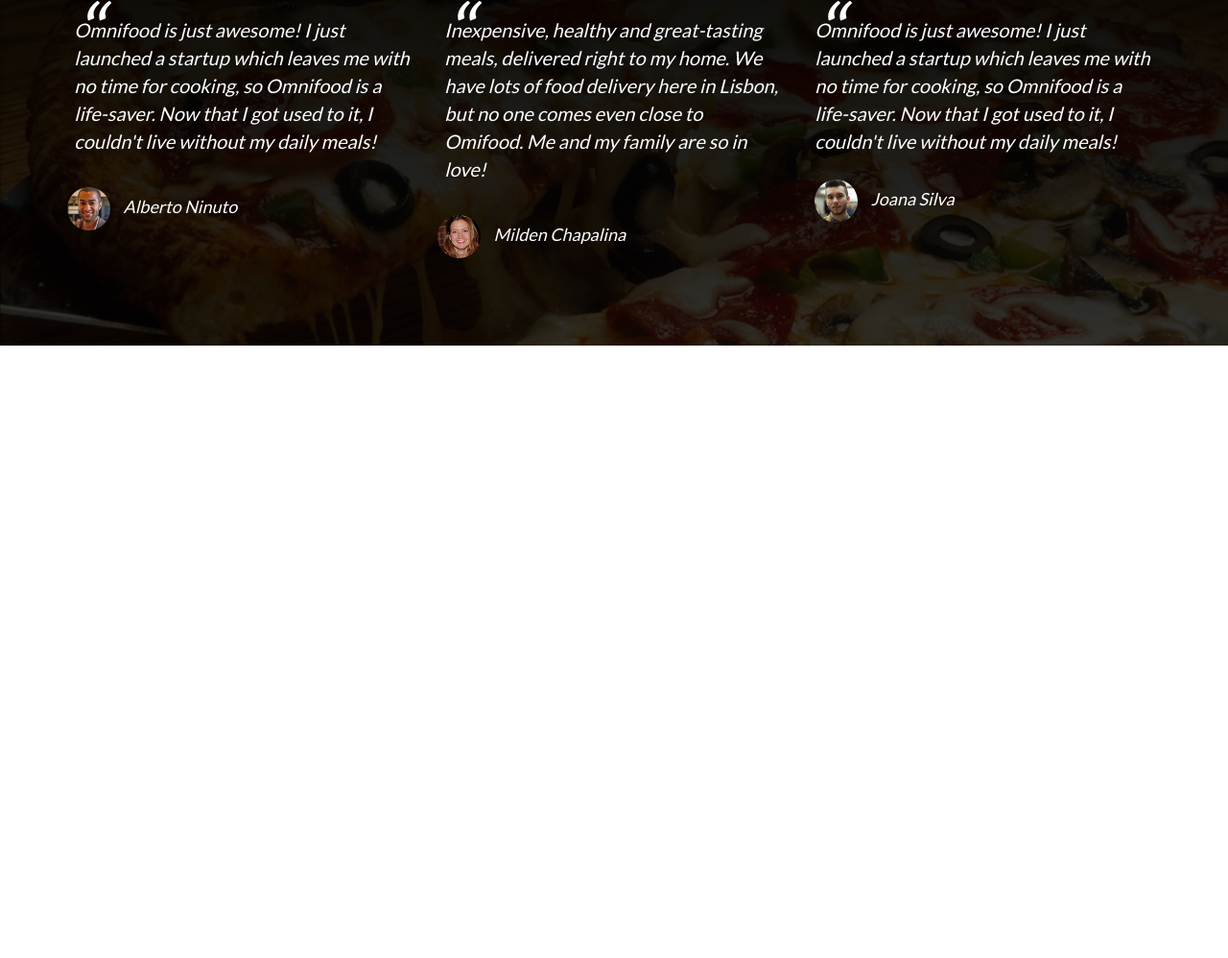
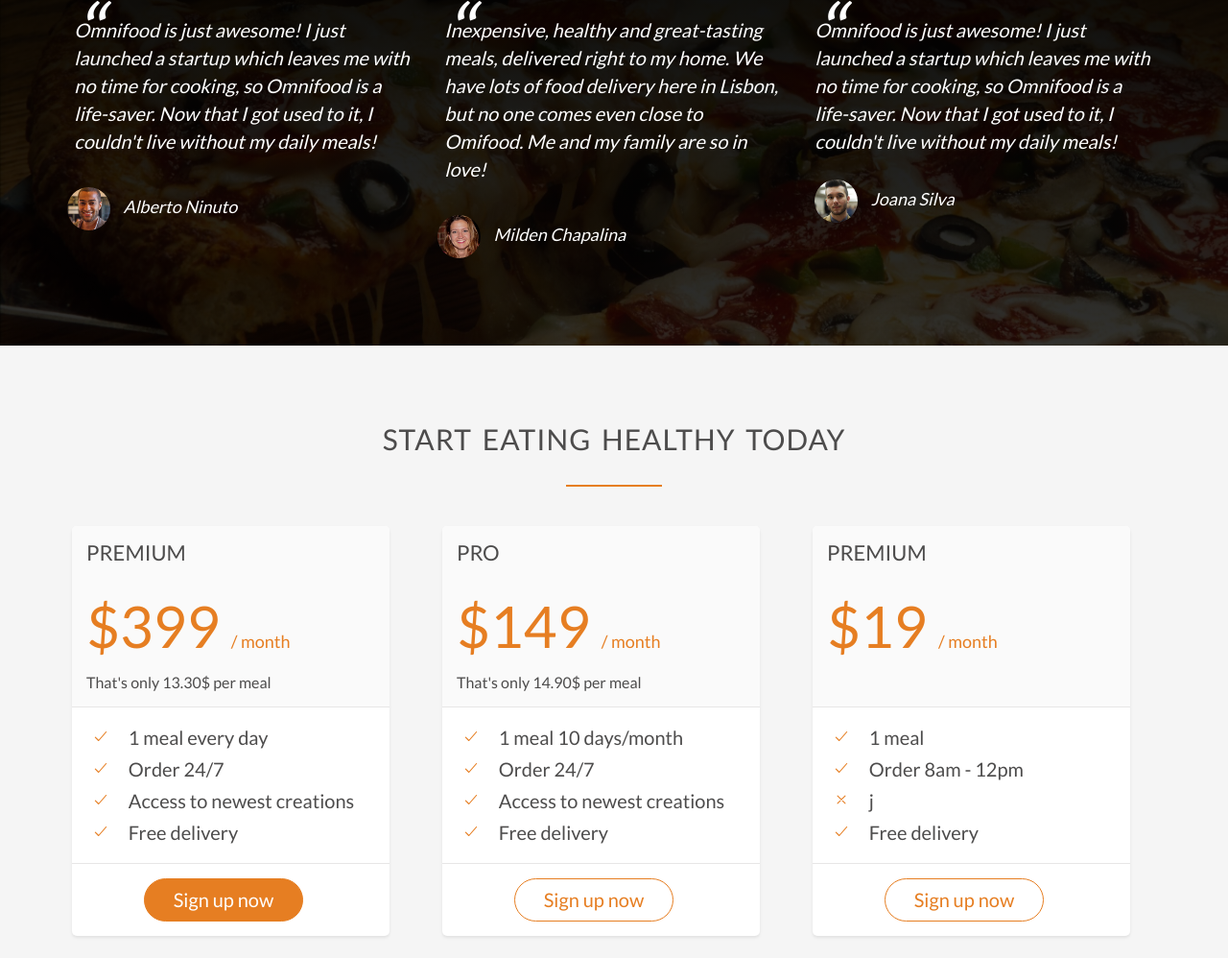
Before and after one commit to OlatunjiYso/foodie, a website: page public/index.html in a window 1280 px wide. Shown: the part 3531-4529 px from the top of the page at 96% size. Before the commit the page ends 3891 px from the top, so only its background shows below. Drawn offline with nearby package versions, Linux system fonts and the light colour scheme.

Commit message:
implement payment plans section

```diff
--- a/public/css/style.css
+++ b/public/css/style.css
@@ -131,7 +131,7 @@
 
 
 
-/* ---------Header--------------- */
+/* ---------SECTION Header--------------- */
 header {
   background-image: linear-gradient(rgba(0, 0, 0, 0.7), rgba(0, 0, 0, 0.7)), url(images/hero.jpg);
   background-attachment: fixed;
@@ -183,7 +183,7 @@
 }
 
 
-/* ---Meals -----*/
+/* --- SECTION Meals -----*/
 .section-meals {
   padding: 0;
 }
@@ -215,7 +215,7 @@
   transform: scale(1.05);
 }
 
-/* -------How it works Steps --------*/
+/* -------  Section STEPS --------*/
 .section-steps {
    background-color: rgb(245, 245, 245);
 }
@@ -261,7 +261,7 @@
 }
 
 
-/* ---  CITIES --- */
+/* ---  SECTION CITIES --- */
 .box img {
   width: 100%;
   height: auto;
@@ -286,7 +286,7 @@
   border-bottom: 1px solid transparent;
 }
 
-/*---- Testimonials ------*/
+/*---- Section Testimonials ------*/
 .section-testimonials {
   background-image: linear-gradient(rgb(0, 0, 0), rgba(0, 0, 0, 0.808)), url(images/back-customers.jpg);
   background-size: cover;
@@ -317,3 +317,49 @@
   vertical-align: middle;
   margin-right: 10px;
 }
+
+
+
+/*----- Section Plans  -----*/
+.section-plans {
+  background-color: rgb(245, 245, 245);
+}
+.plan-box {
+  background-color: #fff;
+  border-radius: 5px;
+  width: 90%;
+  margin-left: 5px;
+  box-shadow: 0 2px 3px rgb(226, 226, 226);
+}
+.plan-box div {
+  padding:15px;
+  border-bottom: 1px solid rgb(231, 230, 230)
+}
+.plan-box div:first-child {
+  background-color: rgb(250, 250, 250);
+  border-top-left-radius: 5px;
+  border-top-right-radius: 5px;
+}
+.plan-box div:last-child {
+  text-align: center;
+  border: 0;
+}
+.price-plan {
+  font-size: 300%;
+  margin-bottom: 15px;
+  font-weight: 10;
+  color: #e67e22;
+}
+.price-plan span {
+font-size: 30%;
+font-weight: 300;
+}
+.price-plan-meal {
+  font-size: 80%;
+}
+.plan-box ul {
+  list-style: none;
+}
+.plan-box ul li {
+  padding: 5px 0;
+}
--- a/public/index.html
+++ b/public/index.html
@@ -197,7 +197,7 @@
         </div>
         <div class="city-feature">
           <ion-icon name="paper-plane-sharp" class="icon-small"></ion-icon>
-          <a href="#"> @omnifood_sf  </a>
+          <a href="#"> @omnifood_sf </a>
         </div>
 
       </div>
@@ -214,7 +214,7 @@
         </div>
         <div class="city-feature">
           <ion-icon name="paper-plane-sharp" class="icon-small"></ion-icon>
-          <a href="#">  @omnifood_berlin </a>
+          <a href="#"> @omnifood_berlin </a>
         </div>
 
       </div>
@@ -246,7 +246,8 @@
     <div class="row">
       <div class="col span-1-of-3">
         <blockquote>
-          Omnifood is just awesome! I just launched a startup which leaves me with no time for cooking, so Omnifood is a life-saver. Now that I got used to it, I couldn't live without my daily meals!
+          Omnifood is just awesome! I just launched a startup which leaves me with no time for cooking, so Omnifood is a
+          life-saver. Now that I got used to it, I couldn't live without my daily meals!
         </blockquote>
         <cite>
           <img src="images/customer-1.jpg">
@@ -255,7 +256,8 @@
       </div>
       <div class="col span-1-of-3">
         <blockquote>
-          Inexpensive, healthy and great-tasting meals, delivered right to my home. We have lots of food delivery here in Lisbon, but no one comes even close to Omifood. Me and my family are so in love!
+          Inexpensive, healthy and great-tasting meals, delivered right to my home. We have lots of food delivery here
+          in Lisbon, but no one comes even close to Omifood. Me and my family are so in love!
         </blockquote>
         <cite>
           <img src="images/customer-2.jpg">
@@ -264,7 +266,8 @@
       </div>
       <div class="col span-1-of-3">
         <blockquote>
-          Omnifood is just awesome! I just launched a startup which leaves me with no time for cooking, so Omnifood is a life-saver. Now that I got used to it, I couldn't live without my daily meals!
+          Omnifood is just awesome! I just launched a startup which leaves me with no time for cooking, so Omnifood is a
+          life-saver. Now that I got used to it, I couldn't live without my daily meals!
           <cite>
             <img src="images/customer-3.jpg">
             Joana Silva
@@ -274,6 +277,99 @@
     </div>
   </section>
 
+  <!----- SECTION FOR SIGNUP ------>
+  <section class="section-plans">
+    <div class="row">
+      <h2> Start Eating healthy today </h2>
+    </div>
+    <div class="row">
+      <div class="col span-1-of-3">
+        <div class="plan-box">
+          <div>
+            <h3> Premium </h3>
+            <p class="price-plan"> $399</h3> <span> / month</p>
+            <p class="price-plan-meal"> That's only 13.30$ per meal</p>
+          </div>
+          <div>
+            <ul>
+              <li>
+                <ion-icon name="checkmark-outline" class="icon-small"></ion-icon> 1 meal every day
+              </li>
+              <li>
+                <ion-icon name="checkmark-outline" class="icon-small"></ion-icon> Order 24/7
+              </li>
+              <li>
+                <ion-icon name="checkmark-outline" class="icon-small"></ion-icon> Access to newest creations
+              </li>
+              <li>
+                <ion-icon name="checkmark-outline" class="icon-small"></ion-icon> Free delivery
+              </li>
+            </ul>
+          </div>
+          <div>
+            <a href="#" class="btn btn-full"> Sign up now </a>
+          </div>
+        </div>
+      </div>
+      <div class="col span-1-of-3">
+        <div class="plan-box">
+          <div>
+            <h3> Pro </h3>
+            <p class="price-plan"> $149</h3> <span> / month</p>
+            <p class="price-plan-meal"> That's only 14.90$ per meal</p>
+          </div>
+          <div>
+            <ul>
+              <li>
+                <ion-icon name="checkmark-outline" class="icon-small"></ion-icon> 1 meal 10 days/month
+              </li>
+              <li>
+                <ion-icon name="checkmark-outline" class="icon-small"></ion-icon> Order 24/7
+              </li>
+              <li>
+                <ion-icon name="checkmark-outline" class="icon-small"></ion-icon> Access to newest creations
+              </li>
+              <li>
+                <ion-icon name="checkmark-outline" class="icon-small"></ion-icon> Free delivery
+              </li>
+            </ul>
+          </div>
+          <div>
+            <a href="#" class="btn btn-ghost"> Sign up now </a>
+          </div>
+        </div>
+      </div>
+      <div class="col span-1-of-3">
+        <div class="plan-box">
+          <div>
+            <h3> Premium </h3>
+            <p class="price-plan"> $19</h3> <span> / month</p>
+            <p class="price-plan-meal"> &nbsp; </p>
+          </div>
+          <div>
+            <ul>
+              <li>
+                <ion-icon name="checkmark-outline" class="icon-small"></ion-icon> 1 meal
+              </li>
+              <li>
+                <ion-icon name="checkmark-outline" class="icon-small"></ion-icon> Order 8am - 12pm
+              </li>
+              <li>
+                <ion-icon name="close-outline" class="icon-small"></ion-icon> j
+              </li>
+              <li>
+                <ion-icon name="checkmark-outline" class="icon-small"></ion-icon> Free delivery
+              </li>
+            </ul>
+          </div>
+          <div>
+            <a href="#" class="btn btn-ghost"> Sign up now </a>
+          </div>
+        </div>
+      </div>
+    </div>
+  </section>
+
   <script src="js/scripts.js"></script>
 </body>
 
```
